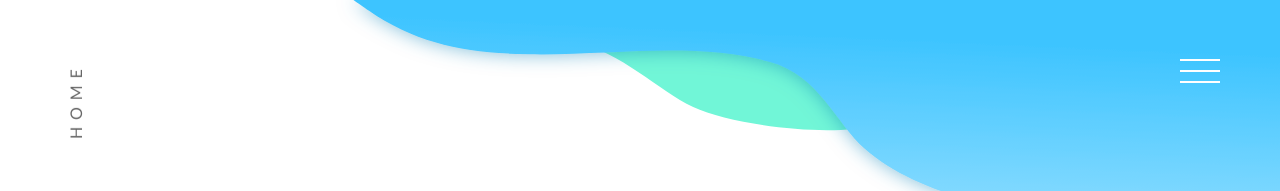
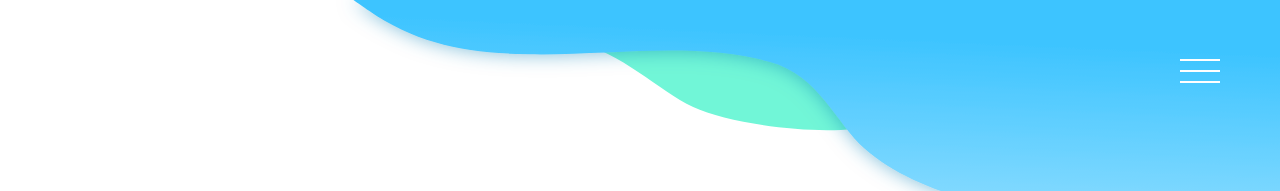
Before and after one commit to medunla/medunla.github.io, a Vue app: page / in a window 1280 px wide. Shown: the top 191 px of the page. Built offline with nearby package versions, Linux system fonts and the light colour scheme.

Commit message:
Adjust navigation page label to show on portfolio detail, about, contact pages

```diff
--- a/src/assets/styles/components/_header.scss
+++ b/src/assets/styles/components/_header.scss
@@ -83,12 +83,7 @@
 		top: $page-gutter;
 		transform: rotate(-90deg) translateX(-100%);
 		transform-origin: 0% 0%;
-		opacity: 0;
 		transition: opacity 1s, filter 0.5s;
-
-		&.is-show {
-			opacity: 1;
-		}
 	}
 
 	// .navigation-page-portfolio
--- a/src/components/TheNavigationCurrentPageLabel.vue
+++ b/src/components/TheNavigationCurrentPageLabel.vue
@@ -1,15 +1,23 @@
 <template>
-	<div
-		v-if="pageLabel"
-		class="navigation-page-current is-show"
-	>
-		<span class="button-navigation-page-current">{{ pageLabel }}</span>
-	</div>
+	<transition name="fade">
+		<div
+			v-if="isShow && pageLabel"
+			class="navigation-page-current"
+		>
+			<span class="button-navigation-page-current">{{ pageLabel }}</span>
+		</div>
+	</transition>
 </template>
 
 <script>
 import { mapState } from "vuex";
-import { NAVIGATION_PORTFOLIO_DETAIL } from "../assets/js/constant";
+import { NAVIGATION_PORTFOLIO_DETAIL, NAVIGATION_ABOUT, NAVIGATION_CONTACT } from "../assets/js/constant";
+
+const enableRoutesName = [
+	NAVIGATION_PORTFOLIO_DETAIL.name,
+	NAVIGATION_ABOUT.name,
+	NAVIGATION_CONTACT.name
+]
 
 export default {
 	name: "TheNavigationCurrentPageLabel",
@@ -17,6 +25,9 @@ export default {
 		...mapState({
 			portfolioDetailData: (state) => state.portfolioDetail
 		}),
+		isShow() {
+			return enableRoutesName.includes(this.$route.name);
+		},
 		pageLabel() {
 			if (this.$route.name === NAVIGATION_PORTFOLIO_DETAIL.name) {
 				return this.portfolioDetailData.name;
```
